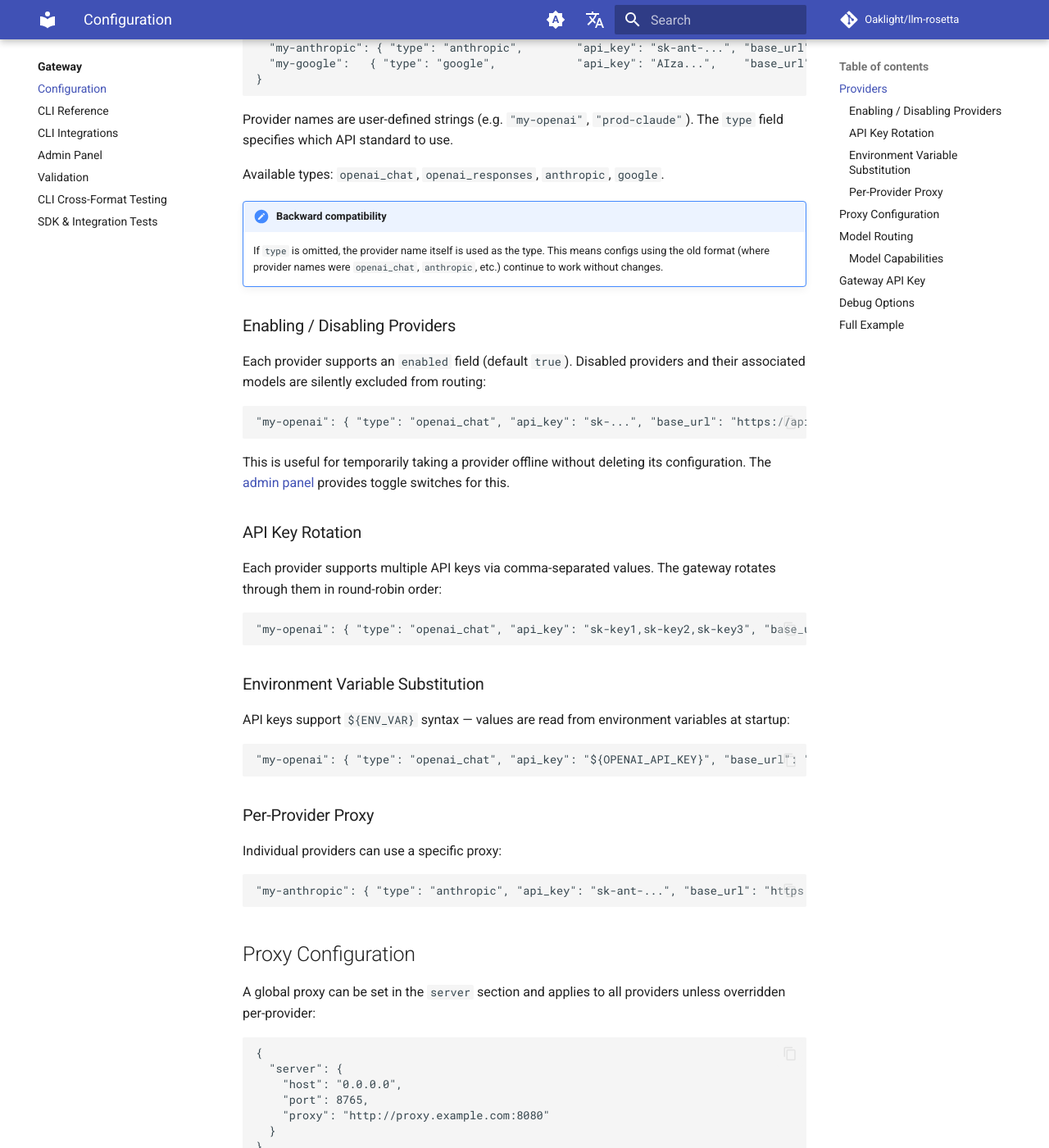
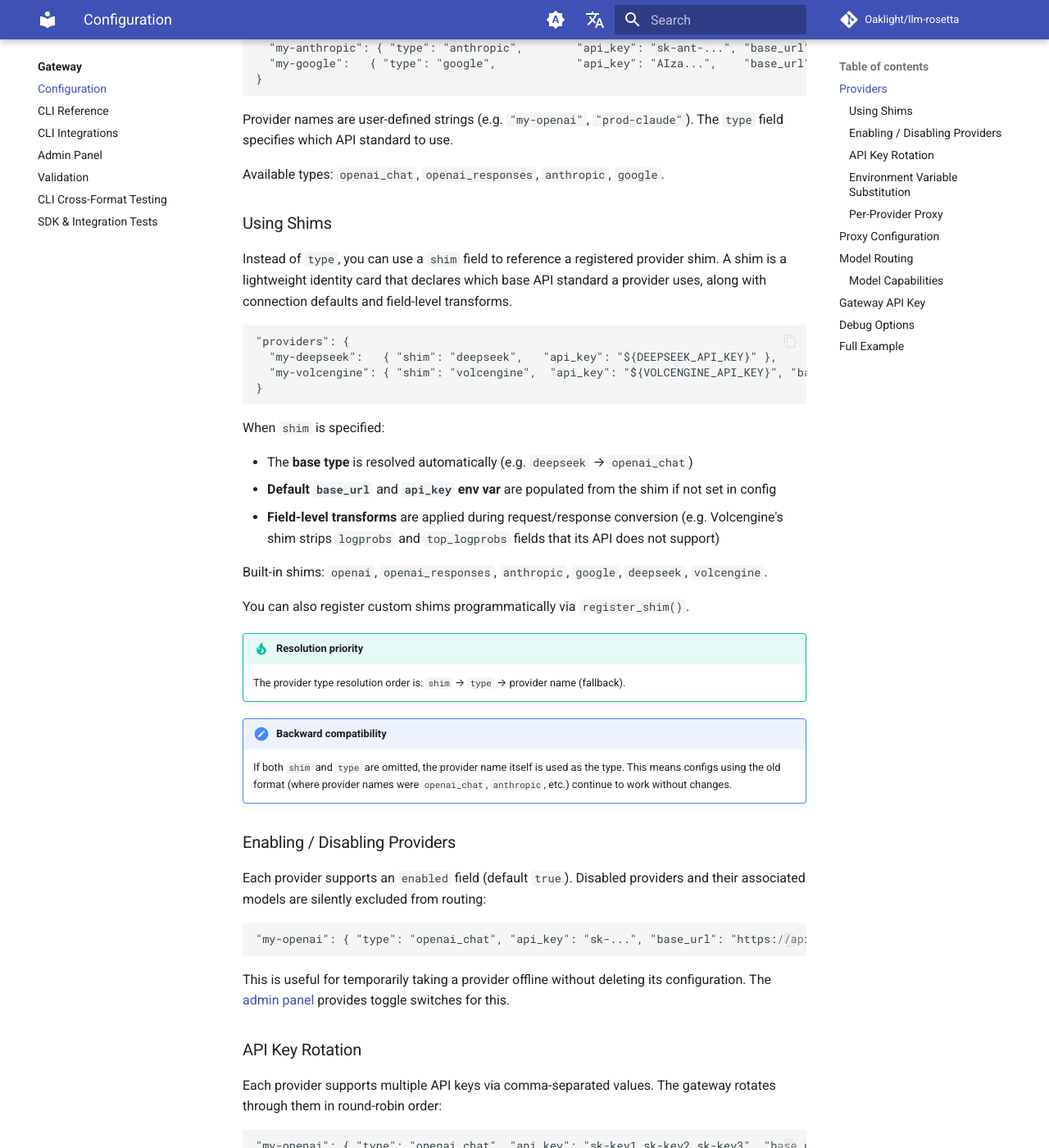
Before and after one commit to Oaklight/llm-rosetta, an MkDocs documentation site: the page built from docs/gateway/configuration.md, in a window 1280 px wide and 1400 px high, scrolled down 411 px. Shown: the whole window at 82% size. Built offline with MkDocs 1.6.1 and Material for MkDocs 9.7.7, drawn with Linux system fonts in a browser that asks for light colours; comment, search, counter and statistics services are not loaded; some of the changed text lies outside the part shown.

Commit message:
docs: add shim field documentation to gateway configuration
Document the "shim" provider config field, resolution priority,
built-in shims, and field-level transforms with examples.

````diff
--- a/docs/gateway/configuration.md
+++ b/docs/gateway/configuration.md
@@ -22,8 +22,32 @@ Provider names are user-defined strings (e.g. `"my-openai"`, `"prod-claude"`). T
 
 Available types: `openai_chat`, `openai_responses`, `anthropic`, `google`.
 
+### Using Shims
+
+Instead of `type`, you can use a `shim` field to reference a registered provider shim. A shim is a lightweight identity card that declares which base API standard a provider uses, along with connection defaults and field-level transforms.
+
+```jsonc
+"providers": {
+  "my-deepseek":   { "shim": "deepseek",   "api_key": "${DEEPSEEK_API_KEY}" },
+  "my-volcengine": { "shim": "volcengine",  "api_key": "${VOLCENGINE_API_KEY}", "base_url": "https://ark.cn-beijing.volces.com/api/v3" }
+}
+```
+
+When `shim` is specified:
+
+- The **base type** is resolved automatically (e.g. `deepseek` → `openai_chat`)
+- **Default `base_url`** and **`api_key` env var** are populated from the shim if not set in config
+- **Field-level transforms** are applied during request/response conversion (e.g. Volcengine's shim strips `logprobs` and `top_logprobs` fields that its API does not support)
+
+Built-in shims: `openai`, `openai_responses`, `anthropic`, `google`, `deepseek`, `volcengine`.
+
+You can also register custom shims programmatically via `register_shim()`.
+
+!!! tip "Resolution priority"
+    The provider type resolution order is: `shim` → `type` → provider name (fallback).
+
 !!! note "Backward compatibility"
-    If `type` is omitted, the provider name itself is used as the type. This means configs using the old format (where provider names were `openai_chat`, `anthropic`, etc.) continue to work without changes.
+    If both `shim` and `type` are omitted, the provider name itself is used as the type. This means configs using the old format (where provider names were `openai_chat`, `anthropic`, etc.) continue to work without changes.
 
 ### Enabling / Disabling Providers
 
@@ -171,12 +195,16 @@ These can also be set via environment variables: `LLM_ROSETTA_VERBOSE=1`, `LLM_R
     "openai-prod":    { "type": "openai_chat",      "api_key": "${OPENAI_API_KEY}",    "base_url": "https://api.openai.com/v1" },
     "openai-resp":    { "type": "openai_responses",  "api_key": "${OPENAI_API_KEY}",    "base_url": "https://api.openai.com/v1" },
     "anthropic-prod": { "type": "anthropic",         "api_key": "${ANTHROPIC_API_KEY}",  "base_url": "https://api.anthropic.com" },
-    "google-prod":    { "type": "google",            "api_key": "${GOOGLE_API_KEY}",     "base_url": "https://generativelanguage.googleapis.com" }
+    "google-prod":    { "type": "google",            "api_key": "${GOOGLE_API_KEY}",     "base_url": "https://generativelanguage.googleapis.com" },
+    // Shim-based providers — base_url and transforms resolved automatically
+    "deepseek":       { "shim": "deepseek",          "api_key": "${DEEPSEEK_API_KEY}" },
+    "volcengine":     { "shim": "volcengine",         "api_key": "${VOLCENGINE_API_KEY}", "base_url": "https://ark.cn-beijing.volces.com/api/v3" }
   },
   "models": {
     "gpt-4o":                     { "provider": "openai-prod",    "capabilities": ["text", "vision", "tools"] },
     "claude-sonnet-4-20250514":   { "provider": "anthropic-prod", "capabilities": ["text", "vision", "tools"] },
-    "gemini-2.0-flash":           { "provider": "google-prod",    "capabilities": ["text", "tools"] }
+    "gemini-2.0-flash":           { "provider": "google-prod",    "capabilities": ["text", "tools"] },
+    "deepseek-r1":                { "provider": "deepseek",       "capabilities": ["text", "tools"] }
   },
   "server": {
     "host": "0.0.0.0",
````
